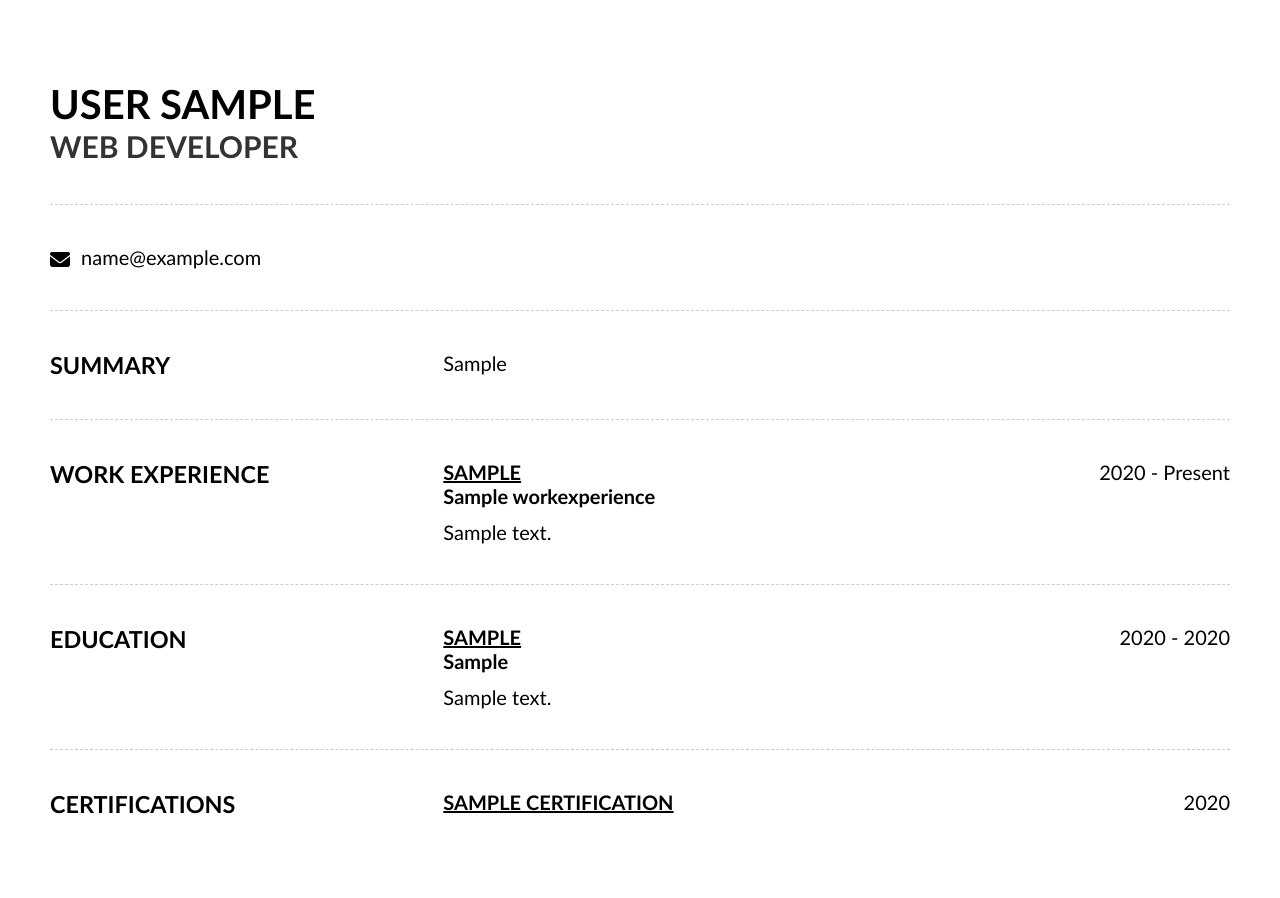
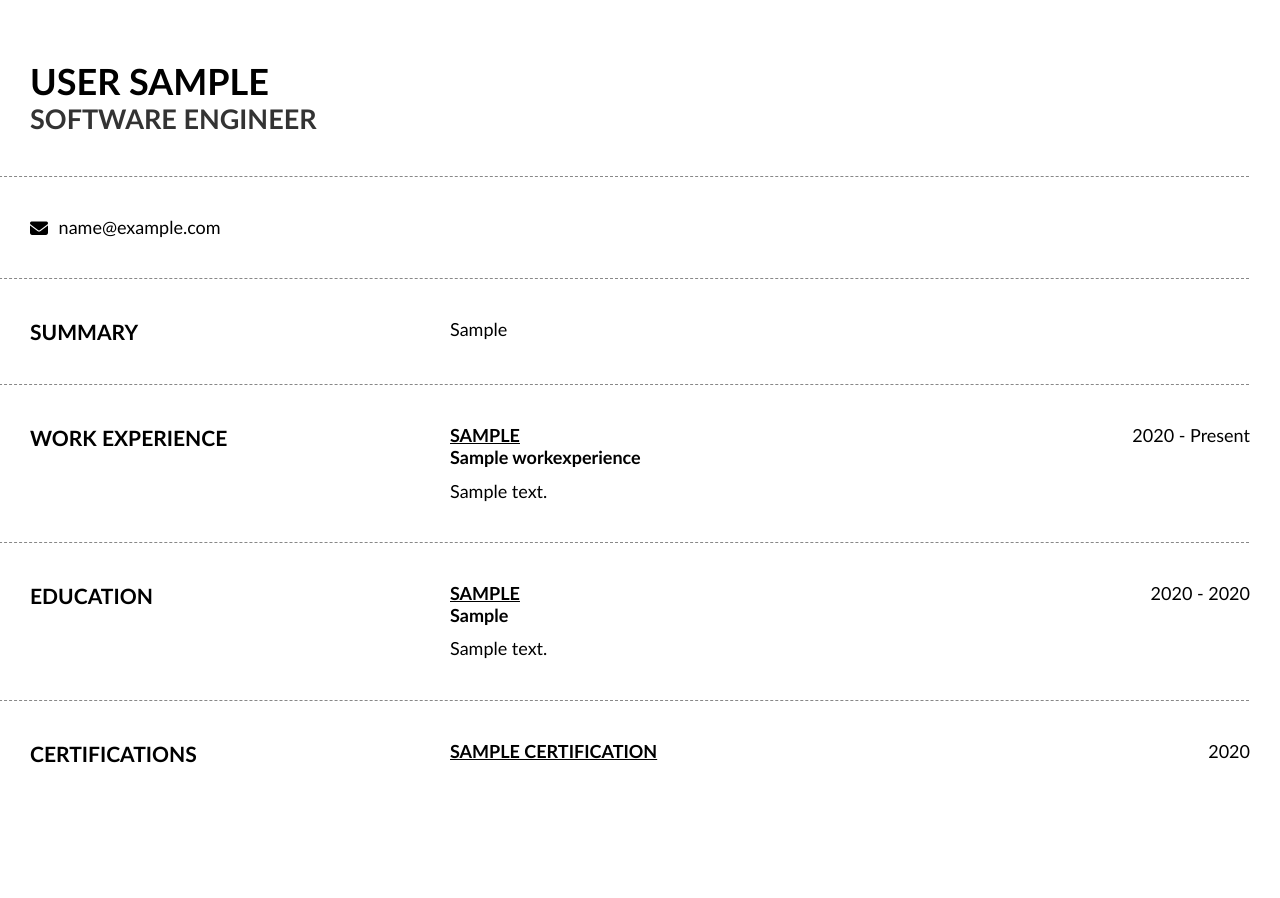
Before and after one commit to ntquangtrung/trung.dev, a Django app: page /resume/preview/ in a window 1280 px wide. After the commit the page ends 826 px from the top, so only its background shows below. Run offline with Django 5.2, Linux system fonts and the light colour scheme; tables that the repository leaves empty hold one stand-in row (Sample ...); some libraries are stand-ins or nearby versions; some web fonts are replaced.

Commit message:
improve pdf styling

```diff
--- a/apps/blog/templates/blog/resume/index.html
+++ b/apps/blog/templates/blog/resume/index.html
@@ -11,8 +11,8 @@
 
         <iframe id="resume-preview" class="hidden md:block shadow-lg" src="{% url 'blog:resume_preview' %}" width="100%" style="border: none; height: 100vh;" sandbox="allow-same-origin allow-top-navigation-by-user-activation" referrerpolicy="no-referrer"></iframe>
 
-        <div id="resume-download" class="hidden md:block mt-4 flex justify-center">
-            <a class="text-blue-600 hover:underline" href="{% url 'blog:resume_download' %}" target="_blank" rel="noopener noreferrer">Download My Resume In PDF</a>
+        <div id="resume-download" class="hidden md:block my-8 flex text-center">
+            <a class="block text-blue-500 underline" href="{% url 'blog:resume_download' %}" target="_blank" rel="noopener noreferrer">Download My Resume In PDF</a>
         </div>
     </section>
 
--- a/apps/blog/templates/blog/resume/preview.html
+++ b/apps/blog/templates/blog/resume/preview.html
@@ -13,8 +13,7 @@
     <header>
         <div>
             <h1>{{ last_name|stringformat:"s" }} {{ first_name|stringformat:"s" }}</h1>
-            <h2>Web Developer</h2>
-
+            <h2>Software Engineer</h2>
         </div>
     </header>
 
@@ -27,7 +26,6 @@
                 {{ email|stringformat:"s" }}
             </a>
         </span>
-
     </div>
 
     <div class="divider"></div>
--- a/apps/blog/views/resume/preview.py
+++ b/apps/blog/views/resume/preview.py
@@ -20,7 +20,4 @@ def get_xframe_decorator():
 
 @method_decorator(get_xframe_decorator(), name="dispatch")
 class ResumePreviewView(ResumePreviewBaseView):
-
-    def get_context_data(self, **kwargs):
-
-        return super().get_context_data(**kwargs)
+    pass
--- a/static/css/resume/preview.css
+++ b/static/css/resume/preview.css
@@ -3,14 +3,19 @@
 }
 
 html {
-  font-size: 20px;
+  font-size: 18px;
+}
+
+html {
+  line-height: 1.2;
 }
 
 body {
   background-color: #fff;
   font-family: "Calibri", Arial, "Times New Roman", sans-serif;
   margin: 0;
-  padding: 80px 50px;
+  padding: 60px 30px;
+  overflow-x: hidden;
 }
 
 h1,
@@ -42,10 +47,20 @@ section {
   display: grid;
   grid-template-columns: 1fr 2fr;
   grid-template-rows: 1fr;
+  gap: 20px;
+}
+
+ul {
+  display: flex;
+  flex-direction: column;
+  gap: 16px;
 }
 
 .divider {
-  border-top: 1px dashed #ccc;
+  position: relative;
+  left: -5%;
+  width: 100vw;
+  border-top: 1px dashed #888;
   margin: 40px 0;
 }
 
```
Also changed, not shown: apps/blog/views/resume/download.py (+9 -2 lines).
